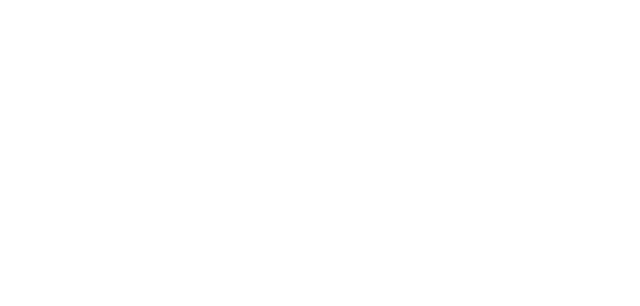
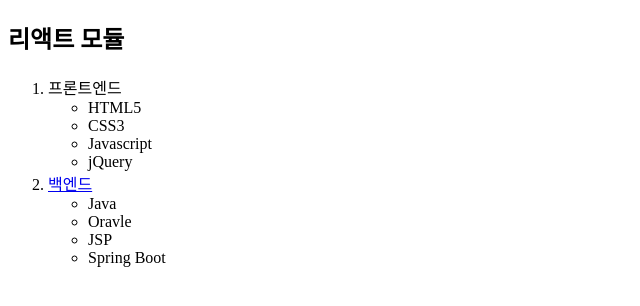
Before and after one commit to jihwangim09-design/2026_react, a React (Vite) app: page / in a window 1280 px wide. Shown: the top 306 px of the page, without its empty margins (0-640 px from the left). Built offline with nearby package versions, Linux system fonts and the light colour scheme.

Commit message:
0914 1130

```diff
--- /dev/null
+++ b/src/example/day02/BackComp.jsx
@@ -0,0 +1,47 @@
+const BackComp = ({onMyEvent2}) => {
+    return (<>
+    <li><a href="/" onClick={(event) => { {/* <a> = 링크태그 , href="/"는 / 주소(사이트 첫 페이지) 이동 */}
+        event.preventDefault(); // 깜빡거림 제거
+        onMyEvent2('백엔드 클릭됨(자식전달)');
+        // (msg)=>{ alert(msg)}
+        // msg: '백엔드 클릭됨'
+    }}>백엔드</a> </li>
+    <ul>
+        <li>Java</li>
+        <li>Oravle</li>
+        <li>JSP</li>
+        <li>Spring Boot</li>
+    </ul>
+    </>)
+}
+export default BackComp;
+
+/*
+    a 마크업 사용시 주의할점 , 104p
+        - a 마크업은 HTTP GET 통신 마크업이라서 깜빡거림.
+        - 리액트는 CSR(HTTP통신1번) 이라서 깜빡거림 제거 깜빡거림을 안하는게 리액트 방식
+        onClick = { ( e ) => {e.preventDefault(); } }
+    콜백함수 형식
+    const plus = ( x , y ) => { return x+y }
+    const cal = ( func ) => { console.log( x(3 , 4 ) )
+    }
+    --------------------------------------------------
+    cal( plus ( 3,  5 ) ) ==> [오류]
+        cal( 8 ) ==> console.log( 8 (3 , 4 ) )
+    cal( plus )           ==> 7
+        cal( ( x , y ) ) => {return x+y} ) => ( 3 , 4 ) => { return x+y }
+    onClick={plus( 3,4 ) } => [오류]
+    onClick={ ( x, y )=>{return x+y} } ==> {정상}
+    --------------------------------------------------
+    let a; 변수 정의 , a 변수 호출
+    function a(){} 함수정의 , a() 함수 호출
+    const a()=>{} 함수정의 , a() 함수 호출
+
+    props란? 상위 컴포넌트로 부터 전달받은 속성들(객체)
+    구조분해란? 객체내 속성들을 각각 변수로 분해
+        { onMyEvent2 : () => { } } => { onMyEvent2 }
+        let onMyEvent2 = ( ) => { }
+
+
+
+*/
--- /dev/null
+++ b/src/example/day02/Component1.jsx
@@ -0,0 +1,16 @@
+import FrontComp from "./FrontComp.jsx";
+import BackComp from "./BackComp.jsx";
+function Component1(){
+    return (<>
+    <h2>리액트 모듈</h2>
+    <ol>
+        <FrontComp onMyevnet1={() => {
+            alert('프론트엔드 클릭됨(부모전달)');
+        }}></FrontComp>
+        <BackComp onMyEvent2={(msg)=>{
+            alert(msg); {/* 함수정의임 실행이 아님*/}
+        }}/>
+    </ol>
+    </>)
+}
+export default Component1;
--- /dev/null
+++ b/src/example/day02/FrontComp.jsx
@@ -0,0 +1,11 @@
+export default function FrontComp(){
+    return (<>
+    <li>프론트엔드</li>
+    <ul>
+        <li>HTML5</li>
+        <li>CSS3</li>
+        <li>Javascript</li>
+        <li>jQuery</li>
+    </ul>
+    </>)
+}
--- a/src/main.jsx
+++ b/src/main.jsx
@@ -20,5 +20,8 @@
 // import Component5 from "./example/day01/Component5";
 // create.render( <Component5> </Component5>)
 
-import practice1 from "./example/practice/practice1";
-create.render( <practice1> </practice1>)
+// import practice1 from "./example/practice/practice1";
+// create.render( <practice1> </practice1>)
+
+import Component1 from "./example/day02/Component1";
+create.render( <Component1> </Component1>)
```
